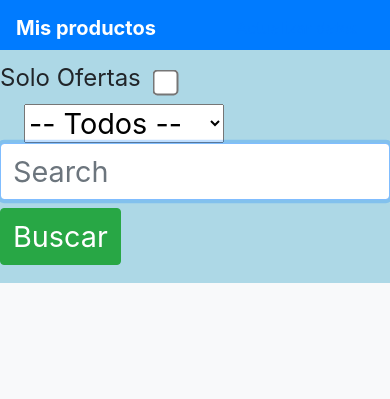
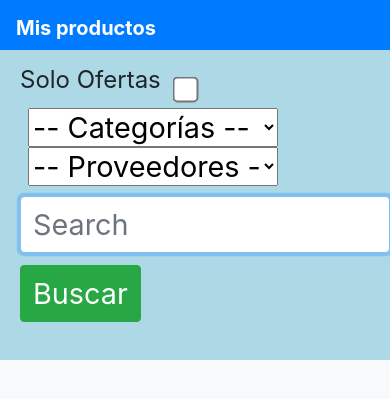
Before and after one commit to jedelacarrera/products_mvp, a Flask app: template src/templates/base.html in a window 390 px wide. Shown: the top 399 px of the page. Run offline with Flask 2, Linux system fonts and the light colour scheme; the template is opened without the code that fills it, so the values that code supplies are empty; some libraries are stand-ins or nearby versions.

Commit message:
feat: :star: added category filter

```diff
--- a/src/static/styles_v1.css
+++ b/src/static/styles_v1.css
@@ -39,6 +39,7 @@ h4 {
     -webkit-transform: scale(2); /* Safari and Chrome */
     -o-transform: scale(2); /* Opera */
     margin-left: 10px;
+    margin-right: 10px;
   }
   .search-form-container {
     background-color: lightblue;
@@ -47,13 +48,22 @@ h4 {
   }
   .search-form-container input {
     font-size: 1.2em;
+    margin-top: 10px !important;
   }
   .search-form-container button {
     font-size: 1.2em;
+    margin-top: 12px !important;
   }
   .search-form-container select {
     font-size: 1.2em;
-    width: 200px;
+    width: 250px;
+    margin-left: 20px;
+    margin-right: 20px;
+  }
+  form {
+    margin-left: 20px;
+    margin-bottom: 20px;
+    line-height: 40px;
   }
 }
 
--- a/src/templates/base.html
+++ b/src/templates/base.html
@@ -30,8 +30,17 @@
         {% else %}
         <input type="checkbox" class="big-checkbox" name="sales_only" />
         {% endif %}
-        <select name="provider" class="mx-4">
-          <option value="">-- Todos --</option>
+        <select name="category" class="ml-2">
+          <option value="">-- Categorías --</option>
+          {% for category in category_list %} {% if category ==
+          selected_category %}
+          <option value="{{ category }}" selected>{{ category }}</option>
+          {% else %}
+          <option value="{{ category }}">{{ category }}</option>
+          {% endif %} {% endfor %}
+        </select>
+        <select name="provider" class="mx-2">
+          <option value="">-- Proveedores --</option>
           {% for provider in providers %} {% if provider.id == provider_id %}
           <option value="{{ provider.id }}" selected
             >{{ provider.name }}</option
```
Also changed, not shown: src/routes/products/controllers.py (+9 -2 lines), src/routes/products/routes.py (+10 -1 lines), src/scrapers/jumbo/jumbo_scraper.py (+5 -8 lines), src/scrapers/lider/lider_scraper.py (+3 -4 lines), src/scrapers/lider/lider_urls.py (+75 -74 lines).
